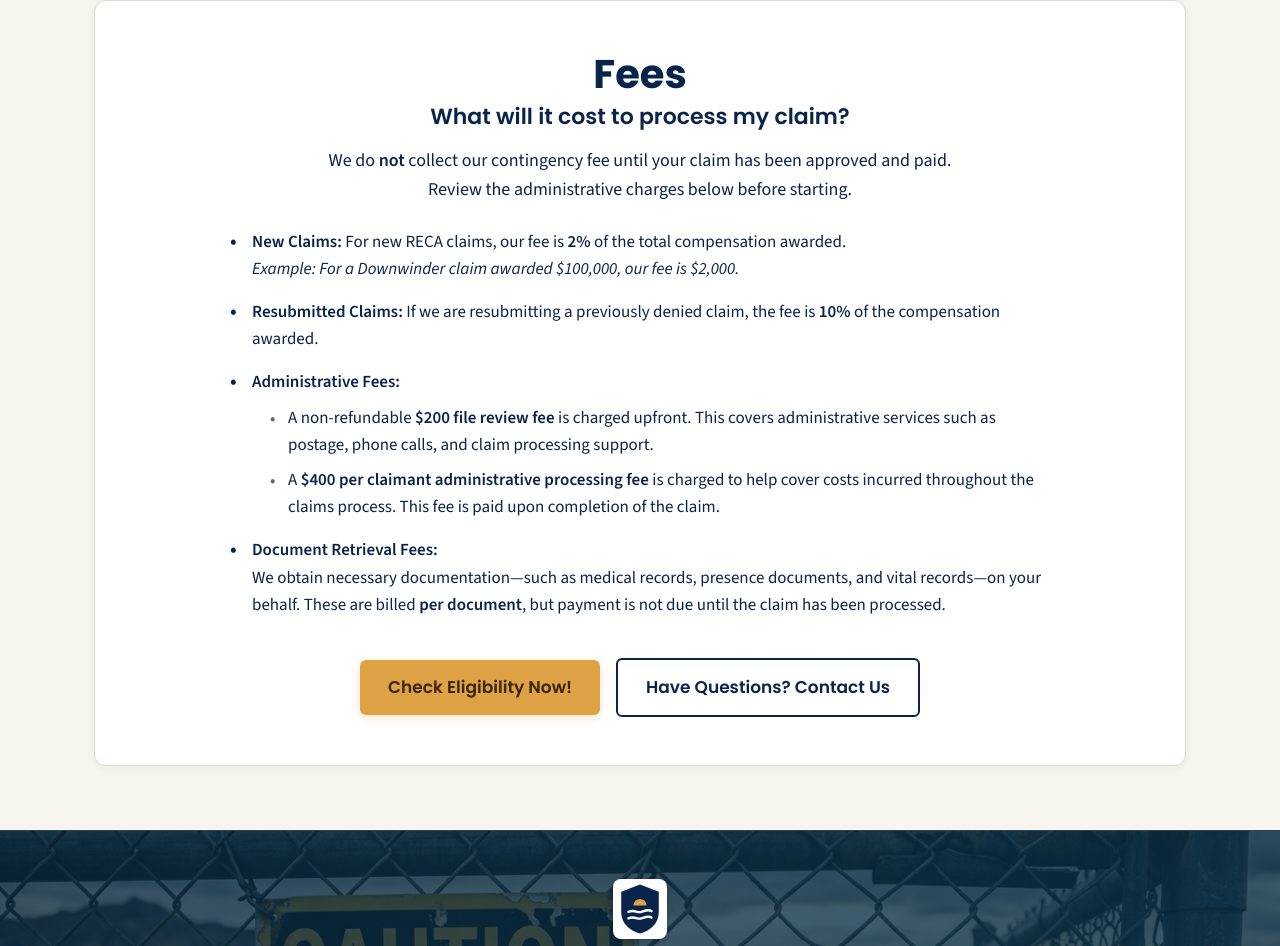
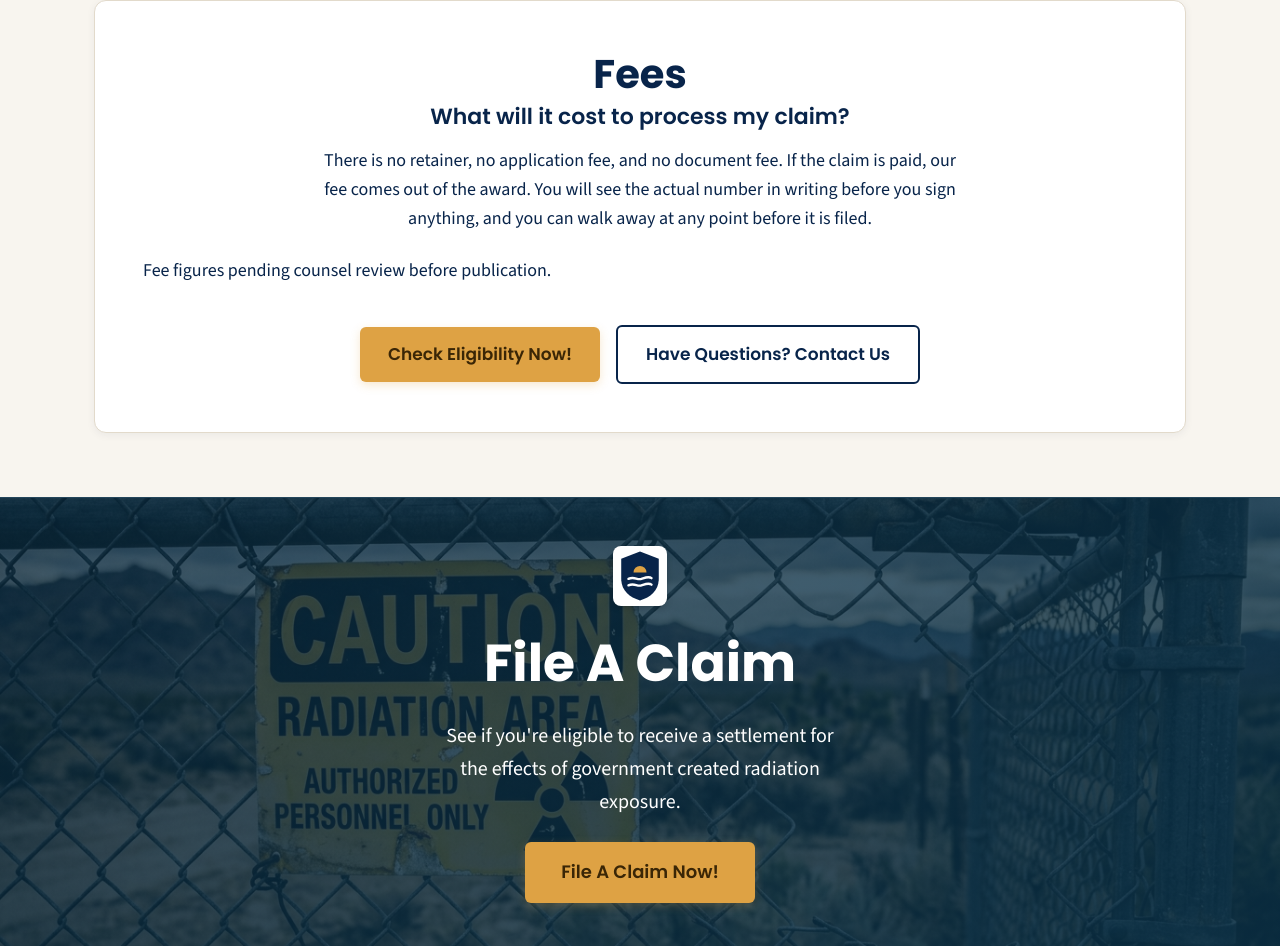
Before and after one commit to aheiner2001/Downwinders-Advocates, an Eleventy site: page src/pages/programs.njk in a window 1280 px wide. Shown: the part 3230-4176 px from the top of the page. Built offline with nearby package versions, Linux system fonts and the light colour scheme; Eleventy itself is replaced by a stand-in of ours; files that its build step writes are made by us from their sources; no server answers; what csv-parse would draw is missing.

Commit message:
Remove unverified fee claims from src/pages/programs.njk

```diff
--- a/src/pages/programs.njk
+++ b/src/pages/programs.njk
@@ -147,32 +147,11 @@ permalink: /programs/
         <h2 class="fees-title">Fees</h2>
         <h3 class="fees-subtitle">What will it cost to process my claim?</h3>
         <p class="fees-intro" style="max-width:72ch;margin:12px auto 0">
-          We do <strong>not</strong> collect our contingency fee until your claim has been approved and paid. Review the administrative charges below before starting.
+          There is no retainer, no application fee, and no document fee. If the claim is paid, our fee comes out of the award. You will see the actual number in writing before you sign anything, and you can walk away at any point before it is filed.
         </p>
       </div>
 
-      <div style="max-width:820px;margin:0 auto;width:100%">
-        <ul class="fees-list">
-          <li>
-            <strong>New Claims:</strong> For new RECA claims, our fee is <strong>2%</strong> of the total compensation awarded.<br>
-            <em>Example: For a Downwinder claim awarded $100,000, our fee is $2,000.</em>
-          </li>
-          <li>
-            <strong>Resubmitted Claims:</strong> If we are resubmitting a previously denied claim, the fee is <strong>10%</strong> of the compensation awarded.
-          </li>
-          <li>
-            <strong>Administrative Fees:</strong>
-            <ul class="fees-sublist">
-              <li>A non-refundable <strong>$200 file review fee</strong> is charged upfront. This covers administrative services such as postage, phone calls, and claim processing support.</li>
-              <li>A <strong>$400 per claimant administrative processing fee</strong> is charged to help cover costs incurred throughout the claims process. This fee is paid upon completion of the claim.</li>
-            </ul>
-          </li>
-          <li>
-            <strong>Document Retrieval Fees:</strong><br>
-            We obtain necessary documentation—such as medical records, presence documents, and vital records—on your behalf. These are billed <strong>per document</strong>, but payment is not due until the claim has been processed.
-          </li>
-        </ul>
-      </div>
+      <p class="legal">Fee figures pending counsel review before publication.</p>
 
       <div class="btns" style="justify-content:center;margin-top:var(--sp2)">
         <a class="btn" href="/check/">Check Eligibility Now!</a>
```
